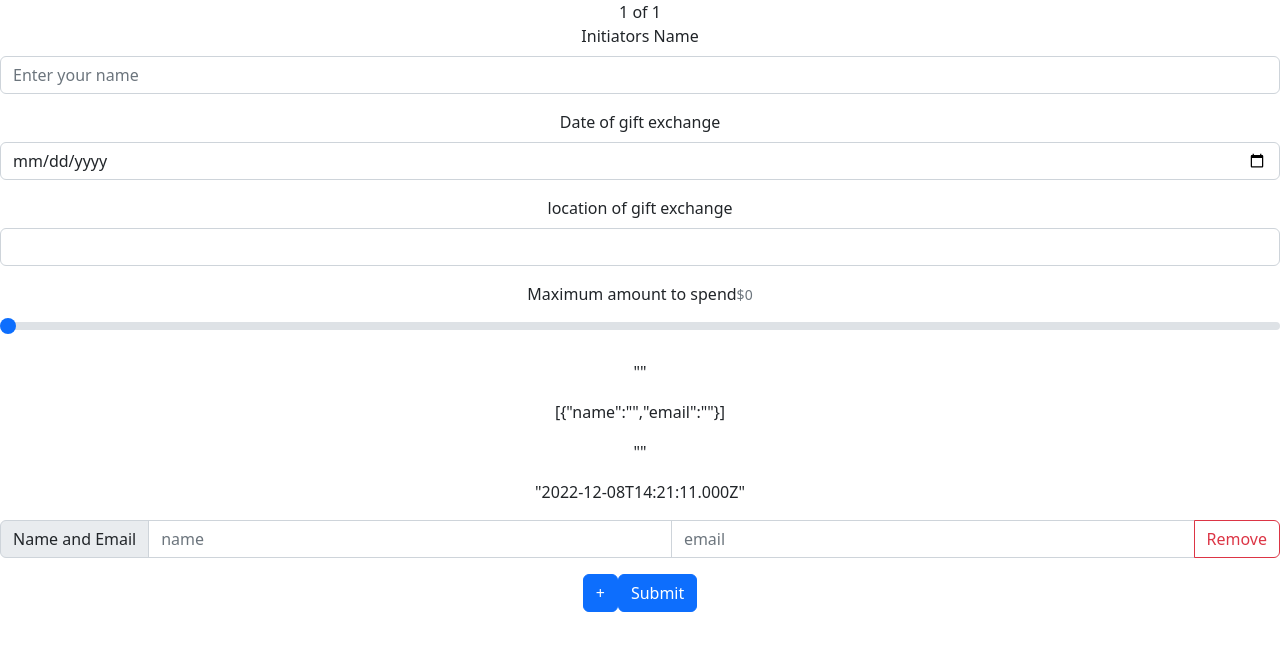
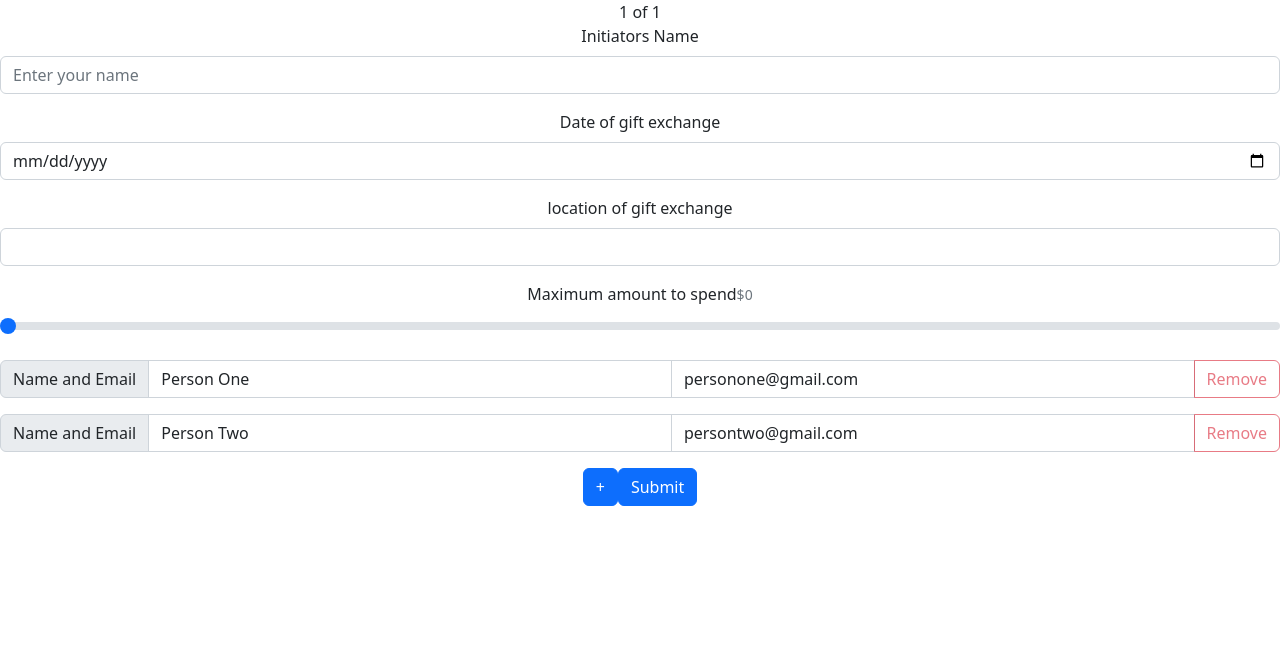
Before and after one commit to perryneal11/secret-santa, a React (Create React App) app: page / in a window 1280 px wide. Shown: the top 650 px of the page. Built offline with nearby package versions, Linux system fonts and the light colour scheme.

Commit message:
cloud function complete

```diff
--- a/SendSecretSanta.js
+++ /dev/null
@@ -1,5 +0,0 @@
-export class SendSecretSanta{
-    sendInvite(initiator, location, date, limit, attendees){
-        return "santa says hello" + initiator + location + date + limit + attendees
-    }
-}
--- /dev/null
+++ b/SendSecretSantaInvite.js
@@ -0,0 +1,22 @@
+export class SendSecretSantaInvite {
+  sendInvite(attendees) {
+    const shuffle = (arr) => {
+      for (let i = arr.length - 1; i > 0; i--) {
+        const j = Math.floor(Math.random() * (i + 1));
+        [arr[i], arr[j]] = [arr[j], arr[i]];
+      }
+      return arr;
+    };
+    const randomNames = shuffle(attendees);
+
+    // Match each person with the next one, folding over at the end
+    const matches = randomNames.map((name, index) => {
+      return {
+        santa: name,
+        receiver: randomNames[index + 1] || randomNames[0],
+      };
+    });
+
+    return JSON.stringify(matches);
+  }
+}
--- a/genezio.yaml
+++ b/genezio.yaml
@@ -1,9 +1,9 @@
-name: secret-santa
+name: secret santa
 sdk:
   language: js
   runtime: browser
-  path: ./src/sdk/
+  path: src/sdk/
 classes:
-  - path: SendSecretSanta.js
+  - path: SendSecretSantaInvite.js
     type: jsonrpc
     methods: []
--- a/package.json
+++ b/package.json
@@ -3,10 +3,12 @@
   "version": "0.1.0",
   "private": true,
   "dependencies": {
+    "@emailjs/browser": "^3.10.0",
     "@testing-library/jest-dom": "^5.16.5",
     "@testing-library/react": "^13.4.0",
     "@testing-library/user-event": "^13.5.0",
     "bootstrap": "^5.2.3",
+    "emailjs-com": "^3.2.0",
     "react": "^18.2.0",
     "react-bootstrap": "^2.6.0",
     "react-dom": "^18.2.0",
--- a/src/App.js
+++ b/src/App.js
@@ -7,10 +7,15 @@ import Row from "react-bootstrap/Row";
 import Col from "react-bootstrap/Col";
 import InputGroup from "react-bootstrap/InputGroup";
 import { useState } from "react";
-import { SendSecretSanta } from "./sdk/SendSecretSanta.sdk";
+import emailjs from "@emailjs/browser";
+import { SendSecretSantaInvite } from "./sdk/SendSecretSantaInvite.sdk";
 
 function App() {
-  const [attendees, setAttendees] = useState([{ name: "", email: "" }]);
+  const [attendees, setAttendees] = useState([
+    { name: "Person One", email: "personone@gmail.com" },
+    { name: "Person Two", email: "persontwo@gmail.com" },
+  ]);
+
   const [limit, setLimit] = useState(0);
   const [initiator, setInitiator] = useState("");
   const [location, setLocation] = useState("");
@@ -39,12 +44,46 @@ function App() {
     setAttendees(newFormValues);
   };
 
-  let handleSubmit = (event) => {
+  let sendInvites = (initiator, location, date, limit, result) => {
+    console.log(result.type)
+    result.forEach((a) => {
+
+      var templateParams = {
+        initiator: initiator,
+        location: location,
+        date: date,
+        limit: limit,
+        attendees: attendees,
+        to: a.santa.email,
+      };
+
+      console.log("emailing" + templateParams.to + " their recipient is " + a.receiver.name)
+
+      emailjs
+        .send(
+          "service_u2p4mbv",
+          "template_vnt00kk",
+          templateParams,
+          "CLZD_47ouNXy4XSjV"
+        )
+        .then(
+          (result) => {
+            console.log(result.text);
+          },
+          (error) => {
+            console.log(error.text);
+          }
+        );
+    });
+  };
+
+  let handleSubmit = async (event) => {
     event.preventDefault();
-    //alert(JSON.stringify(initiator, location, date, limit, attendees));
-    SendSecretSanta.sendInvite(initiator, location, date, limit, attendees)
-      .then((response) => console.log(response))
-      .catch((error) => console.log(error));
+    await SendSecretSantaInvite.sendInvite(attendees)
+      .then((result) => sendInvites(initiator, location, date, limit, result))
+      .catch((error) => {
+        console.log(error);
+      });
   };
 
   return (
@@ -94,10 +133,6 @@ function App() {
             onChange={(e) => handleRangeChange(e)}
           />
         </Form.Group>
-        <p>{JSON.stringify(initiator)}</p>
-        <p>{JSON.stringify(attendees)}</p>
-        <p>{JSON.stringify(location)}</p>
-        <p>{JSON.stringify(date)}</p>
 
         <Form.Group className="mb-3" controlId="Attendees">
           {attendees.map((attendee, index) => {
@@ -108,7 +143,7 @@ function App() {
                   aria-label="name"
                   name="name"
                   placeholder="name"
-                  defaultValue={attendee.email || ""}
+                  defaultValue={attendee.name || ""}
                   onChange={(e) => handleChange(index, e)}
                 />
                 <Form.Control
@@ -119,6 +154,17 @@ function App() {
                   defaultValue={attendee.email || ""}
                   onChange={(e) => handleChange(index, e)}
                 />
+
+                {index < 2 ? (
+                  <Button
+                    variant="outline-danger"
+                    type="submit"
+                    onClick={(e) => removeFormFields(index, e)}
+                    disabled
+                  >
+                    Remove
+                  </Button>
+                ) : (
                   <Button
                     variant="outline-danger"
                     type="submit"
@@ -126,6 +172,7 @@ function App() {
                   >
                     Remove
                   </Button>
+                )}
               </InputGroup>
             );
           })}
--- a/src/sdk/SendSecretSanta.sdk.js
+++ /dev/null
@@ -1,13 +0,0 @@
-import { Remote } from "./remote.js"
-
-export class SendSecretSanta {
-    static remote = new Remote("https://vxscfo5m5blmcjqniyfdfw3uii0lwbyo.lambda-url.us-east-1.on.aws/")
-
-    static async sendInvite(initiator, location, date, limit, attendees) {
-        return SendSecretSanta.remote.call("SendSecretSanta.sendInvite", initiator, location, date, limit, attendees)
-    }
-
-
-}
-
-export { Remote };
--- /dev/null
+++ b/src/sdk/SendSecretSantaInvite.sdk.js
@@ -0,0 +1,13 @@
+import { Remote } from "./remote.js"
+
+export class SendSecretSantaInvite {
+    static remote = new Remote("https://syaxvd23k6byp2gyj47ogi3i2a0tizrb.lambda-url.us-east-1.on.aws/")
+
+    static async sendInvite(attendees) {
+        return SendSecretSantaInvite.remote.call("SendSecretSantaInvite.sendInvite", attendees)
+    }
+
+
+}
+
+export { Remote };
```
Also changed, not shown: 1 other file (tests, documents, lock files or other folders). Lines whose indentation alone changed are shown as unchanged.
